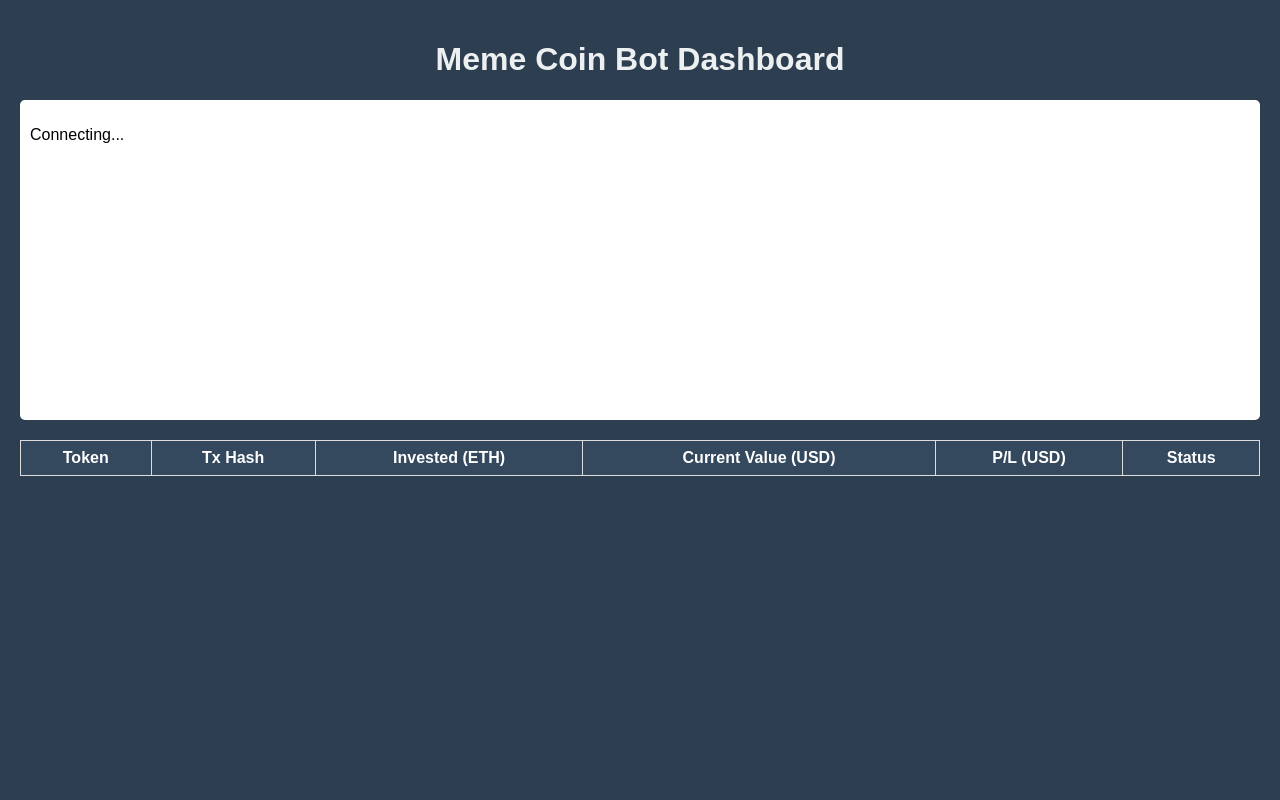
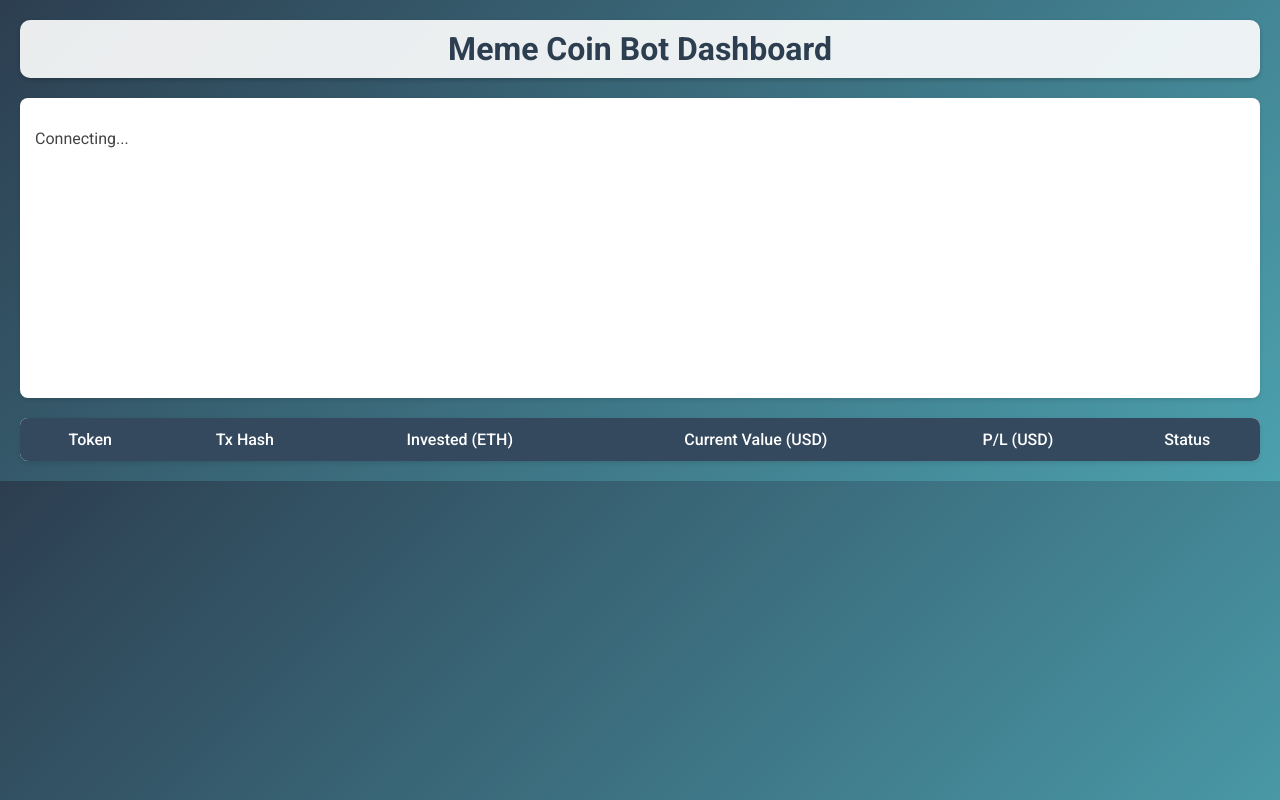
Before and after one commit to Chosenbrain/memebot, a website: page public/index.html in a window 1280 px wide. Drawn offline with nearby package versions, Linux system fonts and the light colour scheme; no server answers.

```diff
--- a/public/index.html
+++ b/public/index.html
@@ -3,51 +3,82 @@
 <head>
   <meta charset="UTF-8">
   <title>Meme Coin Bot Dashboard</title>
+  <link href="https://fonts.googleapis.com/css2?family=Roboto:wght@400;500;700&display=swap" rel="stylesheet">
   <style>
+    * {
+      box-sizing: border-box;
+    }
     body {
       margin: 0;
+      font-family: 'Roboto', sans-serif;
+      background: linear-gradient(135deg, #2C3E50, #4CA1AF);
+      color: #333;
       padding: 20px;
-      font-family: Arial, sans-serif;
-      background-color: #2C3E50;
-      color: #ECF0F1;
     }
-    h1 {
+    header {
       text-align: center;
+      margin-bottom: 20px;
+      padding: 10px;
+      background: rgba(255, 255, 255, 0.9);
+      border-radius: 10px;
+      box-shadow: 0 2px 4px rgba(0,0,0,0.2);
+    }
+    header h1 {
+      margin: 0;
+      font-size: 2em;
+      color: #2C3E50;
     }
     #log {
-      background-color: #fff;
-      color: #000;
-      padding: 10px;
+      background: #fff;
+      color: #444;
+      padding: 15px;
       height: 300px;
       overflow-y: scroll;
-      border-radius: 5px;
+      border-radius: 8px;
+      box-shadow: 0 2px 4px rgba(0,0,0,0.1);
       margin-bottom: 20px;
     }
     table {
       width: 100%;
       border-collapse: collapse;
-      background-color: #fff;
-      color: #000;
+      background: #fff;
+      border-radius: 8px;
+      overflow: hidden;
+      box-shadow: 0 2px 4px rgba(0,0,0,0.1);
     }
     th, td {
-      border: 1px solid #ddd;
-      padding: 8px;
+      padding: 12px 15px;
       text-align: center;
     }
     th {
       background-color: #34495E;
       color: #fff;
+      font-weight: 500;
     }
     tr:nth-child(even) {
-      background-color: #f2f2f2;
+      background-color: #f9f9f9;
     }
     tr:hover {
-      background-color: #ddd;
+      background-color: #f1f1f1;
+    }
+    @media screen and (max-width: 600px) {
+      body {
+        padding: 10px;
+      }
+      header h1 {
+        font-size: 1.5em;
+      }
+      th, td {
+        padding: 10px;
+        font-size: 0.9em;
+      }
     }
   </style>
 </head>
 <body>
-  <h1>Meme Coin Bot Dashboard</h1>
+  <header>
+    <h1>Meme Coin Bot Dashboard</h1>
+  </header>
   <div id="log">
     <p>Connecting...</p>
   </div>
@@ -63,14 +94,14 @@
       </tr>
     </thead>
     <tbody id="tradeTableBody">
-      <!-- Trade rows will be added here -->
+      <!-- Trade rows will be dynamically added here -->
     </tbody>
   </table>
 
   <!-- Socket.IO Client Script -->
   <script src="/socket.io/socket.io.js"></script>
   <script>
-    // Connect explicitly to your backend domain with HTTPS
+    // Connect explicitly to your backend domain with HTTPS.
     const socket = io("https://ladirectmodel.com");
 
     const logDiv = document.getElementById("log");
```
